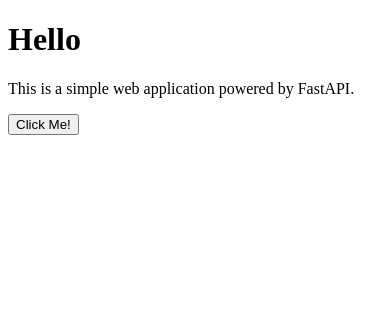
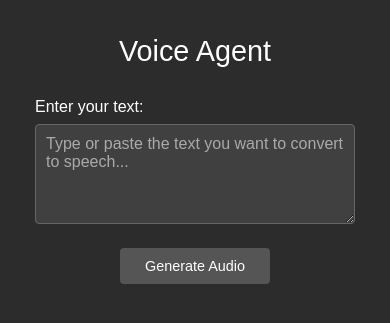
Before and after one commit to AjayAchugatla/murf-ai-voice-agent, a FastAPI app: page / in a window 390 px wide. Shown: the top 323 px of the page. Run offline with FastAPI, Linux system fonts and the light colour scheme.

Commit message:
Day - 3 Task Completed
Implemented text-to-speech functionality with UI enhancements

```diff
--- a/main.py
+++ b/main.py
@@ -5,9 +5,20 @@ from fastapi.templating import Jinja2Templates
 from dotenv import load_dotenv
 from murf import Murf
 import os
-# import httpx
+from pydantic import BaseModel
+from fastapi.middleware.cors import CORSMiddleware
+
 load_dotenv()
 app = FastAPI()
+app.add_middleware(
+    CORSMiddleware,
+    allow_origins=["*"],
+    allow_credentials=True,
+    allow_methods=["*"],
+    allow_headers=["*"],
+)
+class Input(BaseModel):
+    text: str
 
 app.mount("/static", StaticFiles(directory="static"), name="static")
 
@@ -18,12 +29,14 @@ def read_root(request: Request):
     return templates.TemplateResponse("index.html", {"request": request})
 
 @app.post("/tts")
-async def text_to_speech(text: str = Form(...)):
+async def text_to_speech(input : Input):
     client = Murf(
         api_key=os.getenv("MURF_API_KEY")
     )
     res = client.text_to_speech.generate(
-        text=text,
+        text=input.text,
         voice_id="en-US-natalie",
     )
-    return res.audio_file
+    return JSONResponse(content={
+        "audio_url": res.audio_file,
+    })
--- a/static/script.js
+++ b/static/script.js
@@ -1,3 +1,73 @@
-function handleClick() {
-    alert("Button clicked!");
+// DOM Elements
+const textInput = document.getElementById('text');
+const generateBtn = document.getElementById('generateAudio');
+const audioSection = document.getElementById('audioSection');
+const audioElement = document.getElementById('audio');
+const errorMessage = document.getElementById('errorMessage');
+const errorText = document.getElementById('errorText');
+
+let currentAudioUrl = null;
+
+
+// Show/hide elements
+function showElement(element) {
+    element.classList.remove('hidden');
 }
+
+function hideElement(element) {
+    element.classList.add('hidden');
+}
+
+// Show error message
+function showError(message) {
+    errorText.textContent = message;
+    showElement(errorMessage);
+    setTimeout(() => {
+        hideElement(errorMessage);
+    }, 5000);
+}
+
+// Reset UI state
+function resetUI() {
+    hideElement(audioSection);
+    hideElement(errorMessage);
+    generateBtn.disabled = false;
+    generateBtn.textContent = 'Generate Audio';
+}
+
+// Generate audio function
+const generateAudio = async () => {
+    const text = textInput.value.trim();
+
+    // Validation
+    if (!text) {
+        showError('Please enter some text to convert to speech.');
+        return;
+    }
+    try {
+        hideElement(audioSection);
+        hideElement(errorMessage);
+        generateBtn.disabled = true;
+        generateBtn.textContent = 'Generating...';
+
+        const response = await fetch("http://localhost:8000/tts", {
+            method: "POST",
+            headers: {
+                "Content-Type": "application/json"
+            },
+            body: JSON.stringify({ text })
+        });
+
+        const data = await response.json();
+        currentAudioUrl = data.audio_url;
+
+        // Show audio player
+        audioElement.src = currentAudioUrl;
+        showElement(audioSection);
+    } catch (error) {
+        console.error('Error generating audio:', error);
+    } finally {
+        generateBtn.disabled = false;
+        generateBtn.textContent = 'Generate Audio';
+    }
+};
--- /dev/null
+++ b/static/style.css
@@ -0,0 +1,146 @@
+/* Reset and Base Styles */
+* {
+    margin: 0;
+    padding: 0;
+    box-sizing: border-box;
+}
+
+body {
+    font-family: Arial, sans-serif;
+    background-color: #2c2c2c;
+    color: #ffffff;
+    min-height: 100vh;
+    padding: 20px;
+}
+
+/* Container */
+.container {
+    max-width: 600px;
+    margin: 0 auto;
+    padding: 20px;
+}
+
+/* Heading */
+h1 {
+    text-align: center;
+    color: #ffffff;
+    margin-bottom: 30px;
+    font-size: 2rem;
+    font-weight: normal;
+}
+
+/* Input Section */
+.input-section {
+    margin-bottom: 20px;
+}
+
+label {
+    display: block;
+    margin-bottom: 8px;
+    color: #ffffff;
+    font-size: 1rem;
+}
+
+#text {
+    width: 100%;
+    padding: 12px;
+    border: 1px solid #555;
+    border-radius: 4px;
+    font-size: 1rem;
+    font-family: inherit;
+    background-color: #404040;
+    color: #ffffff;
+    resize: vertical;
+    min-height: 100px;
+}
+
+#text:focus {
+    outline: none;
+    border-color: #666;
+}
+
+#text::placeholder {
+    color: #aaa;
+}
+
+.char-counter {
+    text-align: right;
+    margin-top: 5px;
+    font-size: 0.9rem;
+    color: #ccc;
+}
+
+/* Button Section */
+.button-section {
+    text-align: center;
+    margin-bottom: 20px;
+}
+
+button {
+    background-color: #555;
+    color: white;
+    border: none;
+    padding: 12px 24px;
+    font-size: 1rem;
+    border-radius: 4px;
+    cursor: pointer;
+    min-width: 150px;
+}
+
+button:hover {
+    background-color: #666;
+}
+
+button:disabled {
+    background-color: #444;
+    cursor: not-allowed;
+    opacity: 0.6;
+}
+
+/* Audio Section */
+.audio-section {
+    text-align: center;
+    margin-bottom: 20px;
+}
+
+#audio {
+    width: 100%;
+    max-width: 400px;
+    background-color: #404040;
+}
+
+/* Error Message */
+.error-message {
+    background-color: #5a2d2d;
+    border: 1px solid #8b3a3a;
+    color: #ffcccc;
+    padding: 12px;
+    border-radius: 4px;
+    margin-bottom: 20px;
+    text-align: center;
+}
+
+/* Utility Classes */
+.hidden {
+    display: none !important;
+}
+
+/* Responsive Design */
+@media (max-width: 768px) {
+    .container {
+        padding: 15px;
+    }
+
+    h1 {
+        font-size: 1.8rem;
+    }
+
+    #text {
+        padding: 10px;
+    }
+
+    button {
+        padding: 10px 20px;
+        font-size: 0.9rem;
+    }
+}
--- a/templates/index.html
+++ b/templates/index.html
@@ -5,12 +5,34 @@
     <meta charset="UTF-8">
     <meta name="viewport" content="width=device-width, initial-scale=1.0">
     <title>Voice Agent</title>
+    <link rel="stylesheet" href="static/style.css">
 </head>
 
 <body>
-    <h1>Hello</h1>
-    <p>This is a simple web application powered by FastAPI.</p>
-    <button onclick="handleClick()">Click Me!</button>
+    <div class="container">
+        <h1>Voice Agent</h1>
+
+        <div class="input-section">
+            <label for="text">Enter your text:</label>
+            <textarea name="text" id="text" placeholder="Type or paste the text you want to convert to speech..."
+                rows="4" maxlength="1000" autofocus></textarea>
+        </div>
+
+        <div class="button-section">
+            <button id="generateAudio" onclick="generateAudio()">Generate Audio</button>
+        </div>
+
+        <!-- Audio Player -->
+        <div id="audioSection" class="audio-section hidden">
+            <audio id="audio" controls></audio>
+        </div>
+
+        <!-- Error Message -->
+        <div id="errorMessage" class="error-message hidden">
+            <span id="errorText">Something went wrong. Please try again.</span>
+        </div>
+    </div>
+
     <script src="static/script.js"></script>
 </body>
 
```
